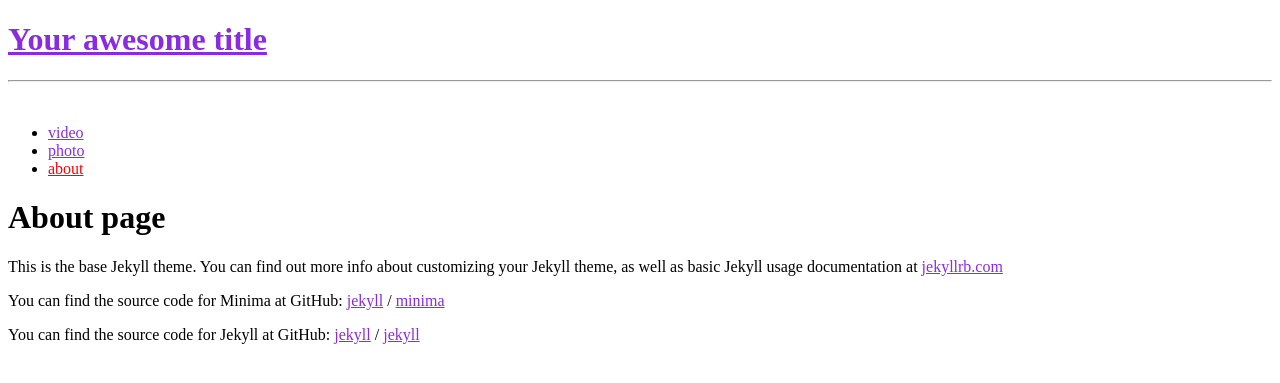
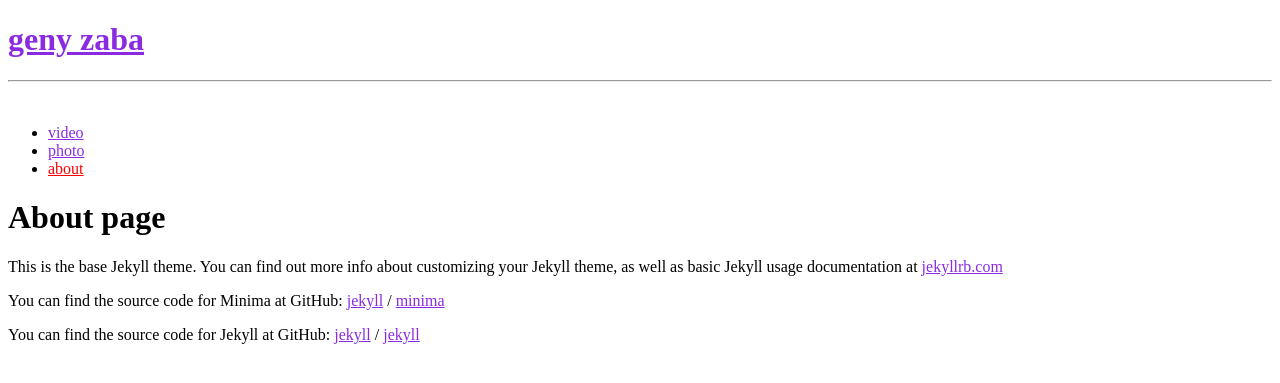
Before and after one commit to serjmax/genizaba, a Jekyll site: the page built from about.md, in a window 1280 px wide. Shown: the top 383 px of the page. Built offline with Jekyll 4.4.1, drawn with Linux system fonts in a browser that asks for light colours.

Commit message:
Update _config.yml

```diff
--- a/_config.yml
+++ b/_config.yml
@@ -18,7 +18,7 @@
 # You can create any custom variable you would like, and they will be accessible
 # in the templates via {{ site.myvariable }}.
 
-title: Your awesome title
+title: geny zaba
 email: your-email@example.com
 description: >- # this means to ignore newlines until "baseurl:"
   Write an awesome description for your new site here. You can edit this
```
